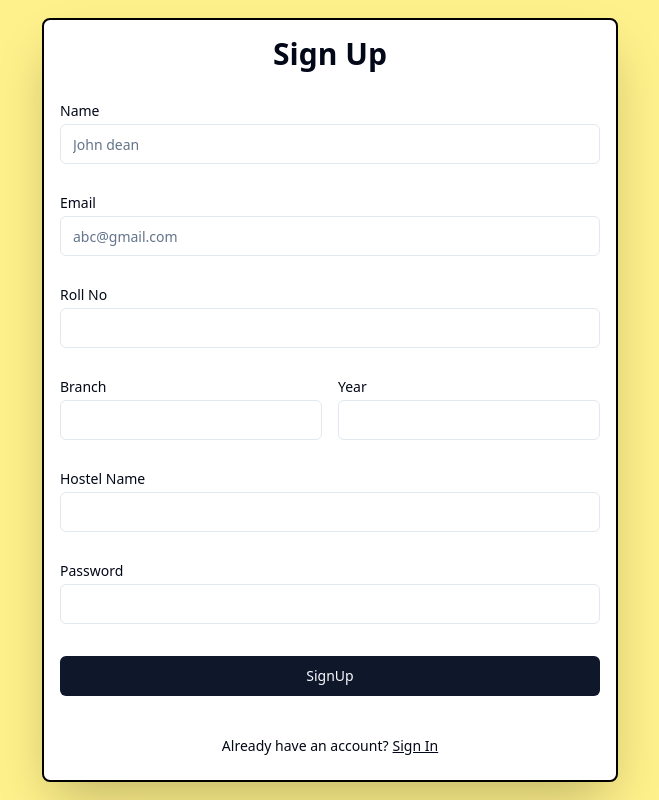
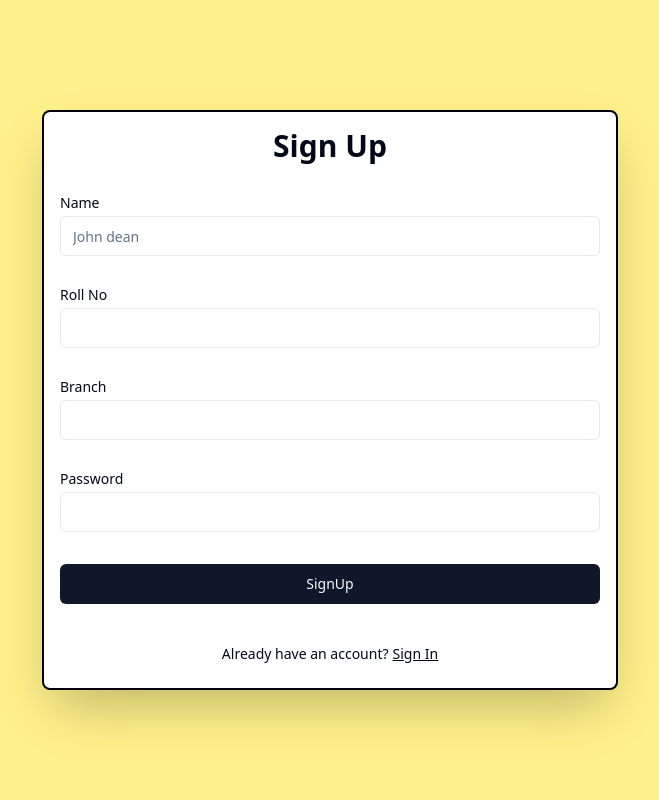
Before and after one commit to Sarthak-Vatsa/Hostel_Management, a React (Vite) app in the folder frontend/: page /signup in a window 1280 px wide. Shown: the whole page, without its empty margins (310-969 px from the left). Built offline with nearby package versions, Linux system fonts and the light colour scheme.

Commit message:
signUp complete

```diff
--- a/frontend/src/pages/Signup.jsx
+++ b/frontend/src/pages/Signup.jsx
@@ -1,10 +1,16 @@
-import React from 'react'
+import React, { useState } from 'react'
 import { Input } from "../components/ui/input"
 import { Label } from "@/components/ui/label"
 import { Button } from '../components/ui/button'
 import { BottomWarning } from '../components/BottomWarning'
+import { useNavigate } from 'react-router-dom'
 
 function Signup() {
+    const [name,setName] = useState("");
+    const [username,setUsername] = useState("");
+    const [password,setPassword] = useState("");
+    const [branch,setBranch] = useState("");
+    const navigate = useNavigate();
   return (
     <div className='bg-yellow-200 flex h-screen justify-center'>
         <div className='h-full flex flex-col justify-center max-w-3xl w-full items-center'>
@@ -14,38 +20,43 @@ function Signup() {
                 </div>
                 <div className="grid w-full items-center gap-1.5">
                     <Label >Name</Label>
-                    <Input type="text" placeholder="John dean"></Input>
-                </div>
-                <div className="grid w-full items-center gap-1.5">
-                    <Label>Email</Label>
-                    <Input type="email" placeholder="abc@gmail.com"></Input>
+                    <Input onChange={(e)=>{
+                        setName(e.target.value);
+                    }} type="text" placeholder="John dean"></Input>
                 </div>
                 <div className="grid w-full items-center gap-1.5">
                     <Label>Roll No</Label>
-                    <Input type="text" placeholder=""></Input>
+                    <Input onChange={(e)=>{
+                        setUsername(e.target.value);
+                    }} type="text" placeholder=""></Input>
                 </div>
                 <div className='flex space-x-4'>
-
                     <div className="grid w-full items-center gap-1.5">
                         <Label>Branch</Label>
-                        <Input type="text" placeholder=""></Input>
+                        <Input onChange={(e)=>{
+                            setBranch(e.target.value);
+                        }} type="text" placeholder=""></Input>
                     </div>
-                    <div className="grid w-full items-center gap-1.5">
-                        <Label>Year</Label>
-                        <Input type="text" placeholder=""></Input>
-                    </div>
-
-                </div>
-                <div className="grid w-full items-center gap-1.5">
-                    <Label>Hostel Name</Label>
-                    <Input type="text" placeholder=""></Input>
                 </div>
                 <div className="grid w-full items-center gap-1.5">
                     <Label>Password</Label>
-                    <Input type="password" placeholder=""></Input>
+                    <Input onChange={(e)=>{
+                        setPassword(e.target.value);
+                    }} type="password" placeholder=""></Input>
                 </div>
                 <div className="grid w-full items-center gap-1.5">
-                    <Button>SignUp</Button>
+                    <Button onClick={ async ()=>{
+                        const response = await axios.post("http://localhost:8080/students/signup",{
+                            username,
+                            password,
+                            name,
+                            branch
+                        },{headers:{
+                            'Content-Type':'application/x-ww-form-urlencoded'
+                        }})
+                        console.log(response);
+                        navigate("/dashboard");
+                    }}>SignUp</Button>
                 </div>
                 <BottomWarning label={"Already have an account?"} buttonText={"Sign In"} to={"/signin"} />
             </div>
```
